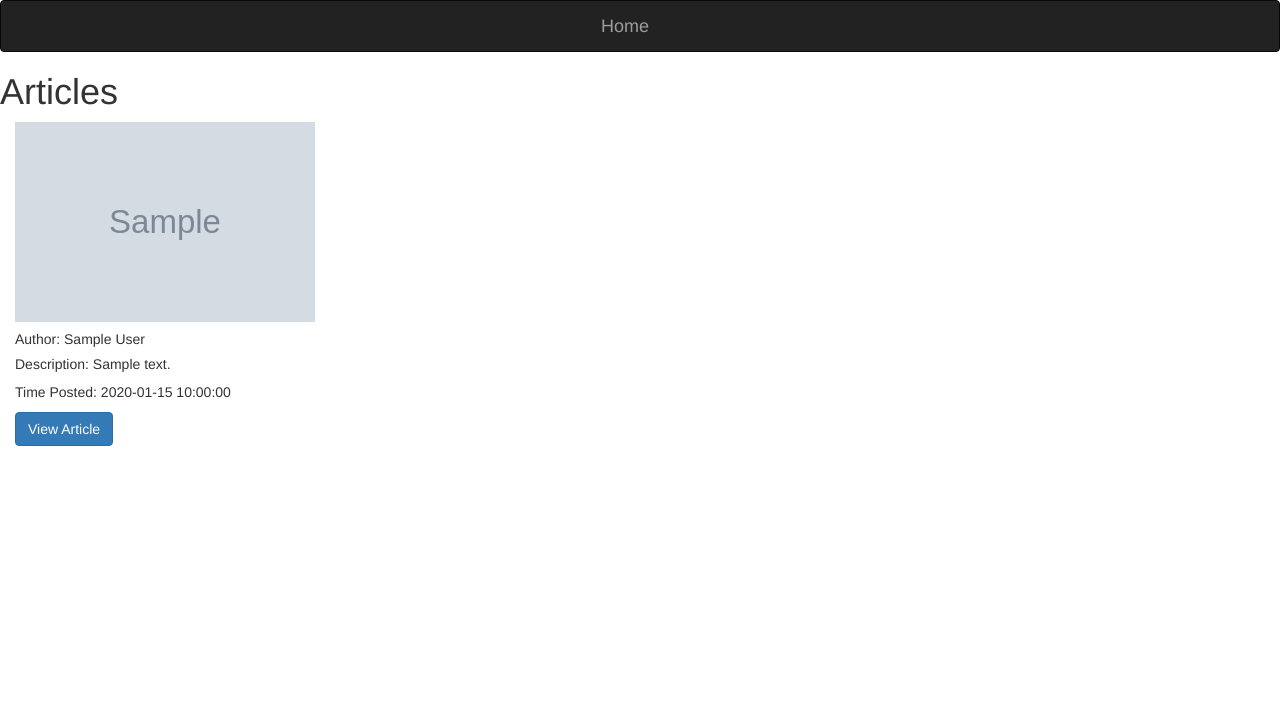
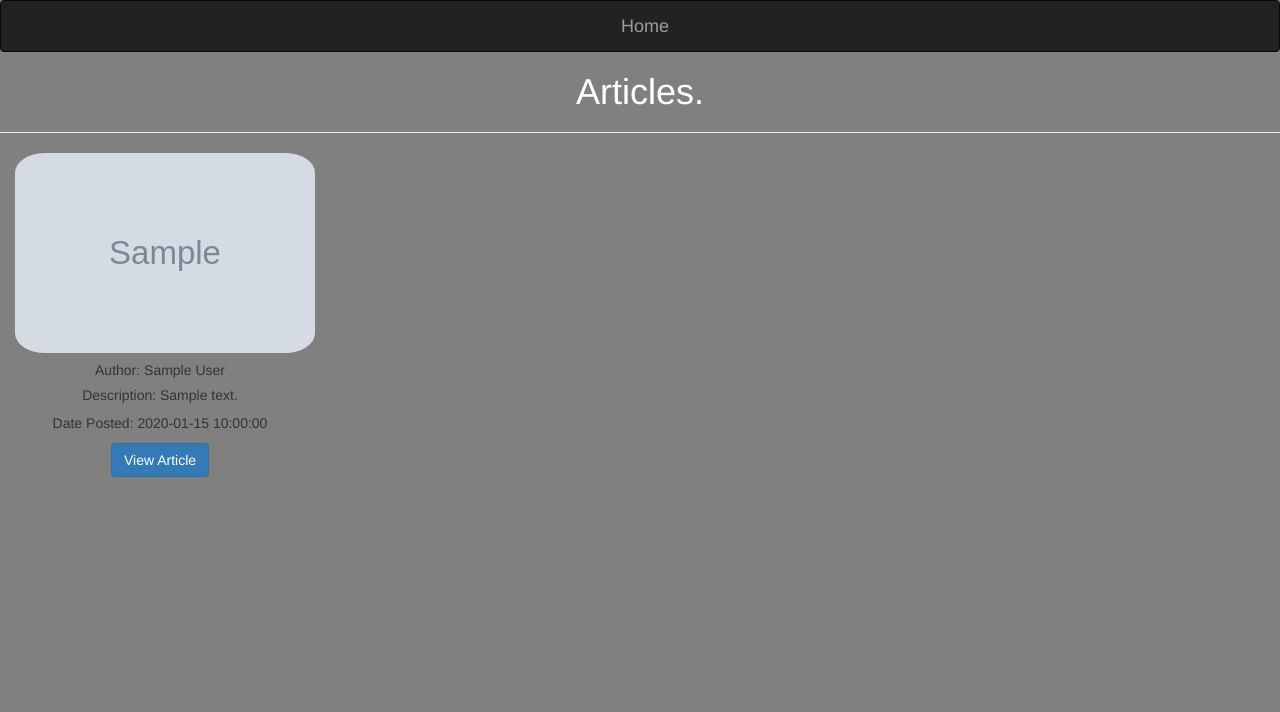
Before and after one commit to kevaf/NewsCatchUp, a Flask app: template app/templates/articles.html in a window 1280 px wide. Shown: the top 712 px of the page. Run offline with Flask 2, Linux system fonts and the light colour scheme; the template is opened without the code that fills it: most values are stand-ins (such as "Sample title", 1, 10 or a date in 2020); grey boxes marked "Sample" are stand-in pictures; some libraries are stand-ins or nearby versions.

Commit message:
added better styling to templates

```diff
--- /dev/null
+++ b/app/static/css/articles.css
@@ -0,0 +1,9 @@
+body{
+    background-color: grey;
+}
+.card{
+    text-align: center;
+  }
+img{
+    border-radius: 10%;
+}
--- a/app/static/css/index.css
+++ b/app/static/css/index.css
@@ -0,0 +1,6 @@
+.card{
+  text-align: center;
+}
+body{
+   background-color: grey;
+}
--- a/app/templates/articles.html
+++ b/app/templates/articles.html
@@ -1,8 +1,13 @@
 {% extends 'base.html'%}
+{% block styles%}
+{{ super() }}
+<link rel="stylesheet" href="{{url_for('static',filename='css/articles.css')}}">
+{% endblock %}
 
 {% block content %}
 
-<h1>Articles</h1>
+<h1 style="text-align: center; color: white;">Articles.</h1>
+<hr>
 <div class="container-fluid">
     <div class="row">
         {% for articles in articles%}
@@ -15,7 +20,7 @@
                 <div class="card-body">
                   <h5 class="card-title">Author: {{articles.author}}</h5>
                   <h5 class="card-title">Description: {{articles.desc}}</h5>
-                  <p class="card-text">Time Posted: {{articles.time_posted}}</p>
+                  <p class="card-text">Date Posted: {{articles.time_posted| truncate(13)}}</p>
                   <a href="{{articles.url}}" class="btn btn-primary">View Article</a>
                 </div>
 
--- a/app/templates/index.html
+++ b/app/templates/index.html
@@ -6,6 +6,8 @@
 {% endblock %}
 
 {% block content %}
+<h1 style="text-align: center; color: white;">Available News Sources</h1>
+<hr>
 <div class="container">
     <div class="row">
         {% for source in source %}
@@ -13,6 +15,7 @@
             <div class="card" style="height: 45vh;">
                 <div class="card-body">
                     <h2 class="card-title">{{ source.name }}</h2>
+                    <hr>
                     <h5 class="card-text"><strong>Description:</strong> {{source.description}}</h5>
                     <h4>Country: {{ source.country }}</h4>
                     <a href="/sources/{{source.id}}" class="btn btn-primary">{{source.name}}</a>
--- a/app/templates/navbar.html
+++ b/app/templates/navbar.html
@@ -1,13 +1,6 @@
 <div class="navbar navbar-inverse" role="navigation">
   <div class="container-fluid">
-      <div class="navbar-header">
-          <button type="button" class="navbar-toggle" data-toggle="collapse" data-target=".navbar-collapse">
-            <span class="sr-only">Toggle navigation</span>
-            <span class="icon-bar"></span>
-            <span class="icon-bar"></span>
-            <span class="icon-bar"></span>
-          </button>
-          <a class="navbar-brand" href="/" style="margin-left: 570px;"> Home </a>
+          <a class="navbar-brand" href="/" style="margin-left: 590px;"> Home </a>
       </div>
 
 
```
